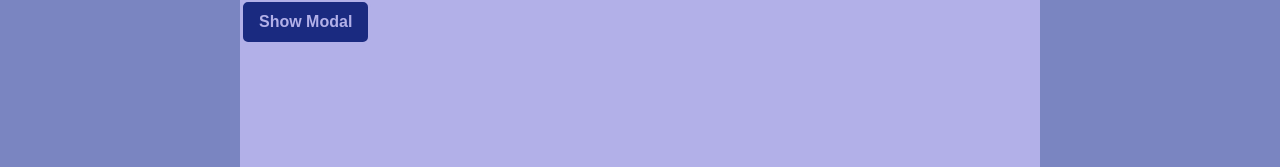
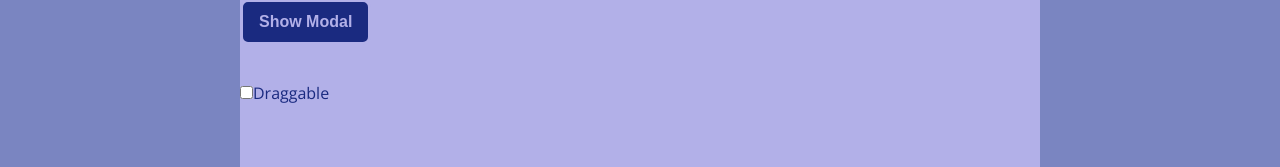
Before and after one commit to gebrina/draggable-modal, a React (Vite) app: page / in a window 1280 px wide. Shown: the part 149-316 px from the top of the page. Built offline with nearby package versions, Linux system fonts and the light colour scheme.

Commit message:
create checkbox component

```diff
--- /dev/null
+++ b/src/components/checkbox/Checkbox.style.tsx
@@ -0,0 +1,8 @@
+import styled from "@emotion/styled";
+import { motion } from "motion/react";
+
+export const CheckboxWrapper = styled(motion.div)``;
+
+export const Label = styled(motion.label)``;
+
+export const Input = styled(motion.input)``;
--- /dev/null
+++ b/src/components/checkbox/Checkbox.tsx
@@ -0,0 +1,30 @@
+import { KeyboardEvent } from "react";
+import { CheckboxWrapper, Input, Label } from "./Checkbox.style";
+
+export type TCheboxProps = {
+  checked: boolean;
+  label: string;
+  id: string;
+  onChange: (checked: boolean) => void;
+};
+
+export const Checkbox = ({ checked, label, id, onChange }: TCheboxProps) => {
+  const handleKeyDown = (e: KeyboardEvent<HTMLInputElement>) => {
+    if (e.key === "Enter" || e.charCode === 13) {
+      onChange(!checked);
+    }
+  };
+
+  return (
+    <CheckboxWrapper>
+      <Input
+        type="checkbox"
+        id={id}
+        checked={checked}
+        onChange={(e) => onChange(e.target.checked)}
+        onKeyDown={handleKeyDown}
+      />
+      <Label htmlFor={id}>{label}</Label>
+    </CheckboxWrapper>
+  );
+};
--- /dev/null
+++ b/src/components/checkbox/index.ts
@@ -0,0 +1 @@
+export * from "./Checkbox";
--- a/src/pages/home/HomePage.tsx
+++ b/src/pages/home/HomePage.tsx
@@ -1,4 +1,5 @@
 import { Button } from "@cpts/button";
+import { Checkbox } from "@cpts/checkbox";
 import { useState } from "react";
 import { Page } from "../../common";
 import { Modal, TModalProps } from "../../components/modal";
@@ -11,6 +12,7 @@ import {
 
 export const HomePage = () => {
   const [visible, setVisible] = useState(false);
+  const [checked, setChecked] = useState(false);
 
   const handleModalClose = () => {
     setVisible(false);
@@ -56,6 +58,12 @@ export const HomePage = () => {
           label="Show Modal"
           onClick={() => setVisible(true)}
         />
+        <Checkbox
+          label="Draggable"
+          id="draggble-id"
+          checked={checked}
+          onChange={(checked) => setChecked(checked)}
+        />
         <Modal {...modalProps} />
       </PageContent>
     </Page>
```
Also changed, not shown: 1 other file (tests, documents, lock files or other folders).
